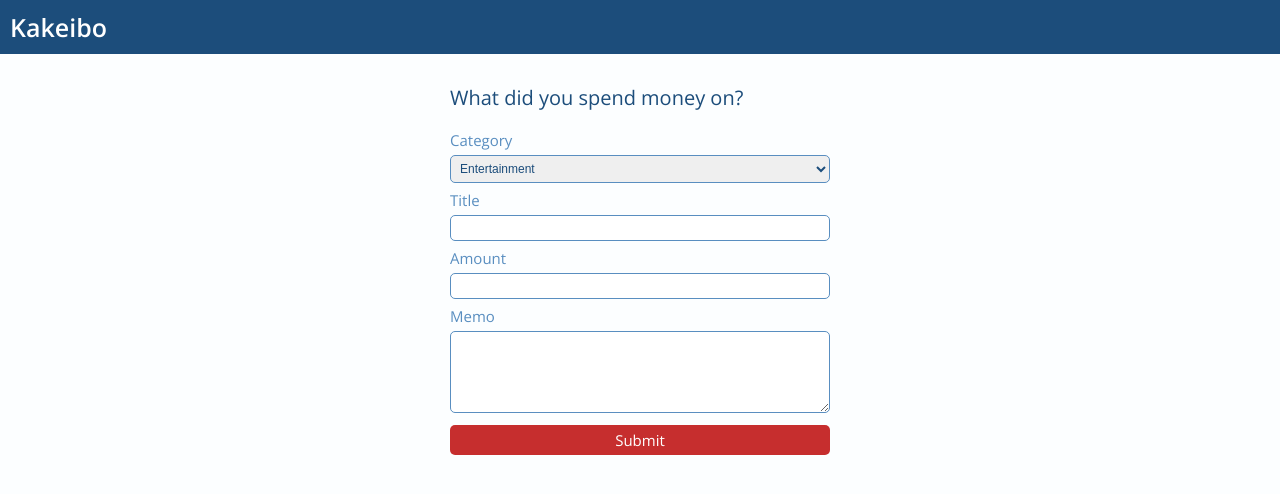
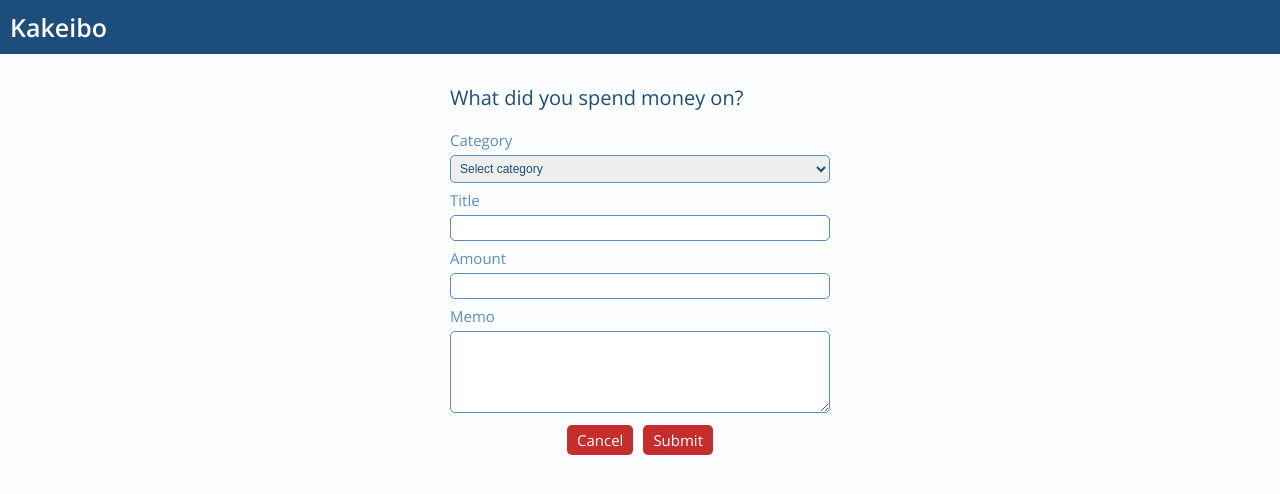
Before and after one commit to AyakaYasuda/kakeibo, a React (Create React App) app in the folder client/: page /spending/edit in a window 1280 px wide. Shown: the top 494 px of the page. Built offline with nearby package versions, Linux system fonts and the light colour scheme.

Commit message:
updated new spending form with using react-hook-form and yup

```diff
--- a/client/package.json
+++ b/client/package.json
@@ -3,6 +3,7 @@
   "version": "0.1.0",
   "private": true,
   "dependencies": {
+    "@hookform/resolvers": "^2.8.8",
     "@testing-library/jest-dom": "^5.16.4",
     "@testing-library/react": "^13.2.0",
     "@testing-library/user-event": "^13.5.0",
@@ -16,7 +17,8 @@
     "redux": "^4.2.0",
     "redux-thunk": "^2.4.1",
     "sass": "^1.51.0",
-    "web-vitals": "^2.1.4"
+    "web-vitals": "^2.1.4",
+    "yup": "^0.32.11"
   },
   "scripts": {
     "start": "react-scripts start",
--- a/client/src/components/Button.js
+++ b/client/src/components/Button.js
@@ -11,7 +11,6 @@ const Button = props => {
     "btn-sm": props.size === "small",
     "btn-lg": props.size === "large",
   });
-  console.log(btnClass);
 
   if (props.href) {
     return (
--- a/client/src/components/Button.module.scss
+++ b/client/src/components/Button.module.scss
@@ -4,6 +4,7 @@
   font: inherit;
   font-size: 1.5rem;
   padding: 0.5rem 1rem;
+  margin: 0 0.5rem;
   background-color: $accent-color;
   border: none;
   border-radius: 5px;
--- a/client/src/pages/SpendingEdit.js
+++ b/client/src/pages/SpendingEdit.js
@@ -1,24 +1,56 @@
 import React from "react";
+import { useForm } from "react-hook-form";
+import { yupResolver } from "@hookform/resolvers/yup";
+import * as yup from "yup";
+
+import Button from "../components/Button";
 import classes from "./SpendingEdit.module.scss";
 
-import Button from "../components/Button";
+const spendingSchema = yup.object().shape({
+  category: yup.string().required(),
+  title: yup.string().required(),
+  amount: yup.number().positive().required(),
+  memo: yup.string().required(),
+});
 
 const SpendingEdit = () => {
+  const {
+    register,
+    handleSubmit,
+    reset,
+    formState: { errors },
+  } = useForm({
+    resolver: yupResolver(spendingSchema),
+  });
+
+  const spendingSubmitHandler = data => {
+    console.log(data);
+  };
+
+  const clearFormHandler = () => {
+    reset();
+  };
+
   return (
     <>
       <div className="section-container">
         <h3 className={classes.title}>What did you spend money on?</h3>
         <div className="spacer-sm" />
-        <form className={classes.form}>
-          <label className={classes["form-label"]} htmlFor="categories">
+        <form
+          className={classes.form}
+          onSubmit={handleSubmit(spendingSubmitHandler)}
+        >
+          <label className={classes["form-label"]} htmlFor="category">
             Category
           </label>
           <select
             className={classes["form-input"]}
-            name="categories"
-            id="categories"
+            name="category"
+            id="category"
+            defaultValue={"default"}
+            {...register("category")}
           >
-            <option defaultValue="" disabled hidden>
+            <option value={"default"} disabled hidden>
               Select category
             </option>
             <option value="entertainment">Entertainment</option>
@@ -34,6 +66,7 @@ const SpendingEdit = () => {
             <option value="investments">Investments</option>
             <option value="others">Others</option>
           </select>
+          <p>{errors.category?.message}</p>
           <label className={classes["form-label"]} htmlFor="title">
             Title
           </label>
@@ -42,17 +75,22 @@ const SpendingEdit = () => {
             type="text"
             name="title"
             id="title"
+            {...register("title")}
           />
-          <label className={classes["form-label"]} htmlFor="title">
+          <p>{errors.title?.message}</p>
+          <label className={classes["form-label"]} htmlFor="amount">
             Amount
           </label>
           <input
             className={classes["form-input"]}
-            type="text"
+            type="number"
+            step="0.01"
             name="amount"
             id="amount"
+            {...register("amount")}
           />
-          <label className={classes["form-label"]} htmlFor="title">
+          <p>{errors.amount?.message}</p>
+          <label className={classes["form-label"]} htmlFor="memo">
             Memo
           </label>
           <textarea
@@ -60,9 +98,14 @@ const SpendingEdit = () => {
             name="memo"
             rows="5"
             id="memo"
+            {...register("memo")}
           />
+          <p>{errors.memo?.message}</p>
           <div className="spacer-sm" />
-          <Button type="submit">Submit</Button>
+          <div className="center-row">
+            <Button onClick={clearFormHandler}>Cancel</Button>
+            <Button type="submit">Submit</Button>
+          </div>
         </form>
       </div>
     </>
```
Also changed, not shown: 1 other file (tests, documents, lock files or other folders).
